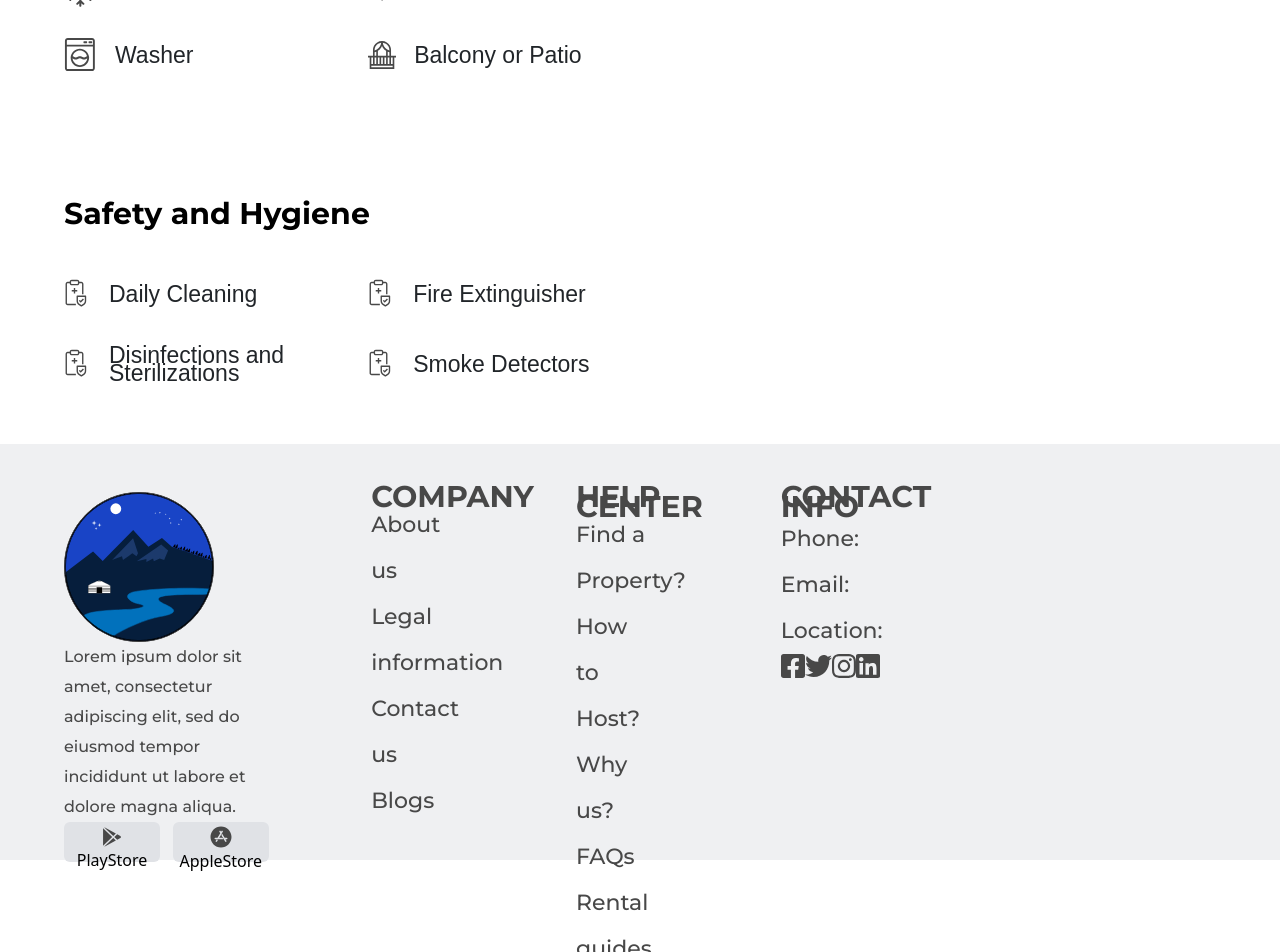
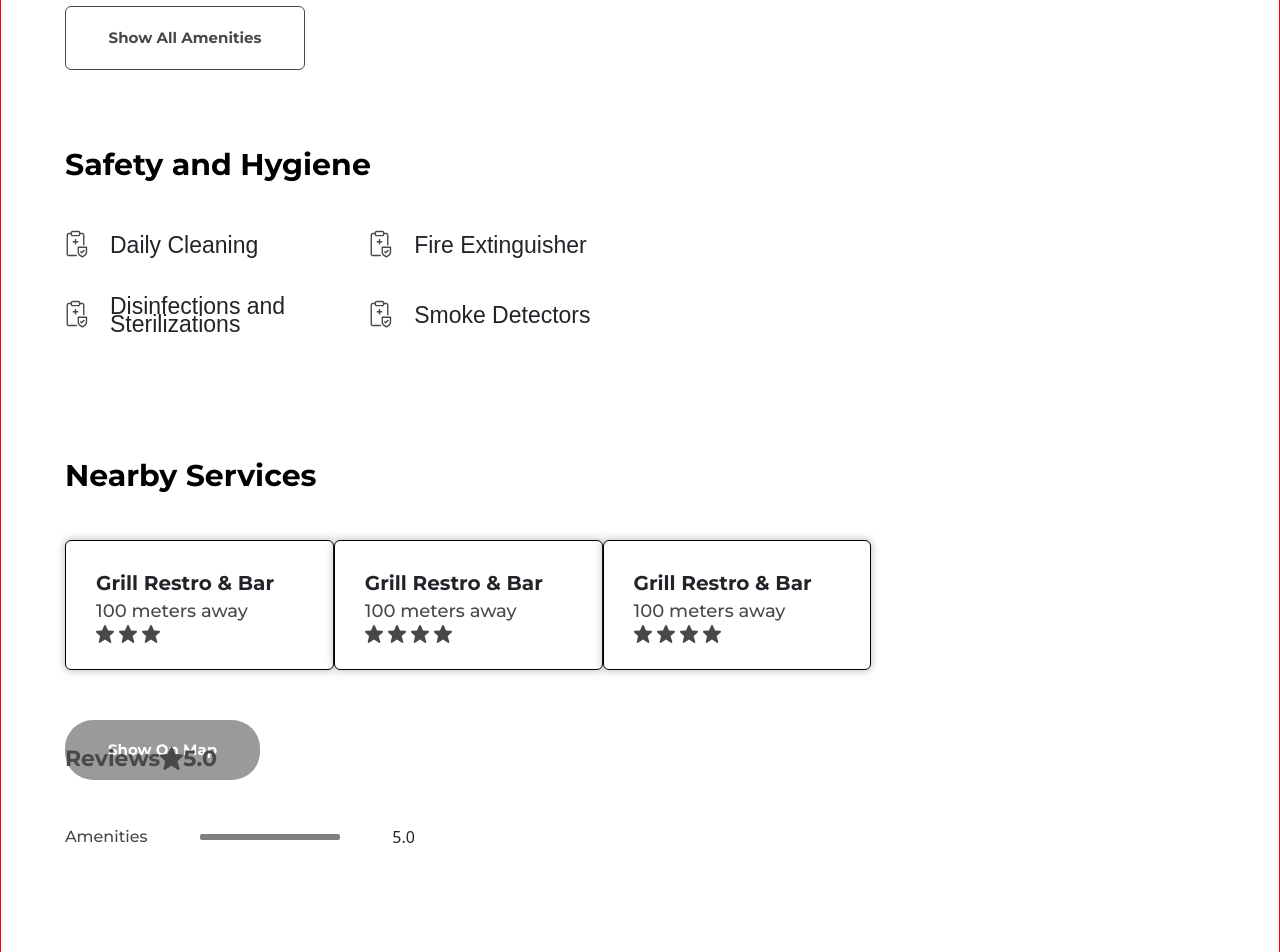
Before and after one commit to Dandarbaatar/Where-we, a React (Create React App) app in the folder Frontend/: page /detail in a window 1280 px wide. Shown: the part 1480-2432 px from the top of the page. Built offline with nearby package versions, Linux system fonts and the light colour scheme.

Commit message:
Detail Frontend

```diff
--- a/Frontend/src/App.css
+++ b/Frontend/src/App.css
@@ -215,7 +215,7 @@
 .Footer_container {
   width: 100vw;
   height: 52vh;
-
+  margin-top: 200px;
   background-color: #eff0f2;
   display: flex;
   align-items: center;
@@ -322,3 +322,43 @@
   font-size: 23px;
   line-height: 18px;
 }
+.displayFlex {
+  display: flex;
+  margin-right: 5px;
+  height: 18px;
+  width: 18px;
+}
+.displayNone {
+  display: none;
+}
+.serviceMain {
+  display: flex;
+  justify-content: center;
+  align-items: flex-start;
+  padding-left: 30px;
+  flex-direction: column;
+  border: 1px solid black;
+  height: 130px;
+  width: 300px;
+  box-shadow: 0px 0px 8px rgba(102, 104, 106, 0.5);
+  border-radius: 6px;
+  background-color: white;
+}
+.serviceHeader {
+  font-family: "Montserrat";
+  font-style: normal;
+  font-weight: 700;
+  font-size: 20px;
+}
+.serviceLocation {
+  font-family: "Montserrat";
+  font-style: normal;
+  font-weight: 500;
+  font-size: 18px;
+  color: #484848;
+}
+.serviceChild {
+  width: 50%;
+  display: flex;
+  align-items: center;
+}
--- /dev/null
+++ b/Frontend/src/components/detailDescription.jsx
@@ -0,0 +1,92 @@
+import "../css/detail.css";
+import { Amenities } from "../components/amenities";
+import washer from "../assets/washer.svg";
+import snow from "../assets/snow.svg";
+import kitchen from "../assets/kitchen.svg";
+import tv from "../assets/tv.svg";
+import wifi from "../assets/wifi.svg";
+import balcony from "../assets/balcony.svg";
+import check from "../assets/check.svg";
+import { ServicesBox } from "../components/servicesBox";
+
+export const DetailDescription = (props) => {
+  return (
+    // detailDescription ---->
+    <div className={props.mainClass || "displayNone"}>
+      {/* detailDescHeader ---> */}
+      <div className={props.headerClass || "displayNone"}>{props.header}</div>
+      {/* detailDescText ---> */}
+      <div className={props.textClass || "displayNone"}>{props.text}</div>
+      {/* detailDescAmenities ---> */}
+      <div className={props.amenities1 || "displayNone"}>
+        <div className="descAmenitiesMain">
+          <div className="descAmenitiesMainLeft">
+            <Amenities imgSrc={kitchen} text="Kitchen" />
+            <Amenities imgSrc={tv} text="Television with Voo" />
+          </div>
+          <div className="descAmenitiesMainLeft">
+            <Amenities imgSrc={snow} text="Air conditioner" />
+            <Amenities imgSrc={wifi} text="Free Wireless Internet" />
+          </div>
+          <div className="descAmenitiesMainLeft">
+            <Amenities imgSrc={washer} text="Washer" />
+            <Amenities imgSrc={balcony} text="Balcony or Patio" />
+          </div>
+        </div>
+        <div className="descAmenitiesMore"></div>
+      </div>
+      <div className={props.amenities2 || "displayNone"}>
+        <div className="descAmenitiesMain">
+          <div className="descAmenitiesMainLeft">
+            <Amenities imgSrc={check} text="Daily Cleaning" />
+            <Amenities imgSrc={check} text="Fire Extinguisher" />
+          </div>
+          <div className="descAmenitiesMainLeft">
+            <Amenities imgSrc={check} text="Disinfections and Sterilizations" />
+            <Amenities imgSrc={check} text="Smoke Detectors" />
+          </div>
+        </div>
+      </div>
+
+      <div className={props.serviceBoxes || "displayNone"}>
+        <ServicesBox
+          header="Grill Restro & Bar"
+          location="100 meters away"
+          star1="displayFlex"
+          star2="displayFlex"
+          star3="displayFlex"
+          // star4="displayFlex"
+          // star5="displayFlex"
+          // serviceMain --->
+          main={props.servicesBoxMain || "displayNone"}
+        />
+        <ServicesBox
+          header="Grill Restro & Bar"
+          location="100 meters away"
+          star1="displayFlex"
+          star2="displayFlex"
+          star3="displayFlex"
+          // star4="displayFlex"
+          star5="displayFlex"
+          // serviceMain --->
+          main={props.servicesBoxMain || "displayNone"}
+        />
+        <ServicesBox
+          header="Grill Restro & Bar"
+          location="100 meters away"
+          star1="displayFlex"
+          star2="displayFlex"
+          star3="displayFlex"
+          // star4="displayFlex"
+          star5="displayFlex"
+          // serviceMain --->
+          main={props.servicesBoxMain || "displayNone"}
+        />
+      </div>
+
+      <button className={props.buttonClass || "displayNone"}>
+        {props.button}
+      </button>
+    </div>
+  );
+};
--- /dev/null
+++ b/Frontend/src/components/reviewInfo.jsx
@@ -0,0 +1,11 @@
+import "../css/detail.css";
+
+export const ReviewInfo = (props) => {
+  return (
+    <div className="rewInfoMain">
+      <div className={props.textClass || "displayNone"}>{props.text}</div>
+      <div className={props.revLineClass || "reviewLine"}></div>
+      <div className="revNumber">{props.number}</div>
+    </div>
+  );
+};
--- /dev/null
+++ b/Frontend/src/components/servicesBox.jsx
@@ -0,0 +1,18 @@
+import "../App.css";
+import filledStar from "../assets/filledStar.svg";
+
+export const ServicesBox = (props) => {
+  return (
+    <div className={props.main || "displayNone"}>
+      <div className="serviceHeader">{props.header}</div>
+      <div className="serviceLocation">{props.location}</div>
+      <div className="serviceChild">
+        <img src={filledStar} alt="" className={props.star1 || "displayNone"} />
+        <img src={filledStar} alt="" className={props.star2 || "displayNone"} />
+        <img src={filledStar} alt="" className={props.star3 || "displayNone"} />
+        <img src={filledStar} alt="" className={props.star4 || "displayNone"} />
+        <img src={filledStar} alt="" className={props.star5 || "displayNone"} />
+      </div>
+    </div>
+  );
+};
--- a/Frontend/src/css/detail.css
+++ b/Frontend/src/css/detail.css
@@ -5,14 +5,14 @@ body {
 }
 .detailContainer {
   width: 100vw;
-  height: 100vh;
+  height: max-content;
   background-color: rgb(255, 255, 255);
+  border: 1px solid red;
 }
 .detailHeroDad {
   display: flex;
   justify-content: center;
   align-items: center;
-  /* border: 1px solid red; */
   width: 100vw;
   height: 60vh;
 }
@@ -110,7 +110,7 @@ body {
   /* justify-content: space-around; */
   justify-content: center;
   align-items: center;
-  margin-top: 100px;
+  margin-top: 200px;
 }
 .descHeaderDad {
   width: 90%;
@@ -323,3 +323,100 @@ body {
   align-items: center;
   height: 80px;
 }
+.displayNone {
+  display: none;
+}
+.detailDescriptionService {
+  display: flex;
+  /* align-items: center; */
+  width: 90%;
+  height: max-content;
+  flex-direction: column;
+  /* border: 1px solid red; */
+}
+.serviceBoxes {
+  display: flex;
+  flex-direction: row;
+  /* border: 1px solid black; */
+  width: 70%;
+  justify-content: space-between;
+}
+.showOnMap {
+  width: 195px;
+  height: 60px;
+  background: #9a9a9a;
+  border-radius: 28px;
+  border: none;
+  font-family: "Montserrat";
+  font-style: normal;
+  font-weight: 700;
+  font-size: 15px;
+  line-height: 18px;
+  color: #ffffff;
+  margin-top: 50px;
+}
+.amenitiesButton {
+  width: 240px;
+  height: 100px;
+  background: #ffffff;
+  border: 1px solid #484848;
+  border-radius: 6px;
+  font-family: "Montserrat";
+  font-style: normal;
+  font-weight: 600;
+  font-size: 15px;
+  line-height: 18px;
+  margin-bottom: 50px;
+  color: #484848;
+}
+.detailReview {
+  /* border: 1px solid purple; */
+  margin-top: 200px;
+  width: 100%;
+  display: flex;
+  justify-content: center;
+  height: max-content;
+}
+.detailReviewSon {
+  width: 90%;
+}
+.reviewHeader {
+  font-family: "Montserrat";
+  font-style: normal;
+  font-weight: 700;
+  font-size: 22px;
+  line-height: 27px;
+  color: #484848;
+  width: 70%;
+  width: 12%;
+  display: flex;
+  justify-content: space-between;
+  align-items: center;
+  margin-bottom: 50px;
+}
+.revInfoText {
+  display: flex;
+  justify-content: center;
+  align-items: center;
+  font-family: "Montserrat";
+  font-style: normal;
+  font-weight: 500;
+  font-size: 16px;
+  line-height: 20px;
+  color: #484848;
+}
+.rewInfoMain {
+  display: flex;
+  /* border: 1px solid black; */
+  width: 350px;
+  height: 30px;
+  justify-content: space-between;
+  align-items: center;
+}
+.revInfoLine5 {
+  border: 3px solid gray;
+  width: 140px;
+  height: 2px;
+  background: #9a9a9a;
+  border-radius: 2px;
+}
--- a/Frontend/src/pages/Detail.jsx
+++ b/Frontend/src/pages/Detail.jsx
@@ -10,21 +10,15 @@ import car from "../assets/carsvg.svg";
 import pet from "../assets/petsvg.svg";
 import property from "../assets/property.svg";
 import phone from "../assets/phone.svg";
-import { Amenities } from "../components/amenities";
-import washer from "../assets/washer.svg";
-import check from "../assets/check.svg";
-import snow from "../assets/snow.svg";
-import kitchen from "../assets/kitchen.svg";
-import tv from "../assets/tv.svg";
-import wifi from "../assets/wifi.svg";
-import balcony from "../assets/balcony.svg";
 import Footer from "../components/footer.jsx";
+import { DetailDescription } from "../components/detailDescription";
+import filledStar from "../assets/filledStar.svg";
+import { ReviewInfo } from "../components/reviewInfo";
 
 export const Detail = () => {
   return (
     <div className="detailContainer">
       <Header />
-
       <div className="detailHeroDad">
         <div className="detailHero">
           <div
@@ -79,7 +73,6 @@ export const Detail = () => {
         </div>
       </div>
       <div className="detailDesc">
-        {/* <div className="descHeaderDad"> */}
         <div className="descHeader">
           <div className="descHeaderLeft">
             <div className="descHeaderLeftSon">
@@ -128,9 +121,68 @@ export const Detail = () => {
             </div>
           </div>
         </div>
+        <DetailDescription
+          mainClass="detailDescription"
+          headerClass="detailDescHeader"
+          header="Apartment Description"
+          textClass="detailDescText"
+          text="Lorem ipsum dolor sit amet, consectetur adipiscing elit, sed do
+        eiusmod tempor incididunt ut labore et dolore magna aliqua. Ut enim
+        ad minim veniam, quis nostrud exercitation ullamco laboris nisi ut
+        aliquip ex ea commodo consequat."
+        />
+        <DetailDescription
+          mainClass="detailDescription"
+          headerClass="detailDescHeader"
+          header="Offered Amenities"
+          amenities1="detailDescAmenities"
+          buttonClass="amenitiesButton"
+          button="Show All Amenities"
+        />
+        <DetailDescription
+          mainClass="detailDescription"
+          headerClass="detailDescHeader"
+          header="Safety and Hygiene"
+          amenities2="detailDescAmenities"
+        />
+        <DetailDescription
+          mainClass="detailDescriptionService"
+          headerClass="detailDescHeader"
+          header="Nearby Services"
+          servicesBoxMain="serviceMain"
+          serviceBoxes="serviceBoxes"
+          buttonClass="showOnMap"
+          button="Show On Map"
+        />
+      </div>
+      <div className="detailReview">
+        <div className="detailReviewSon">
+          <div className="reviewHeader">
+            Reviews{" "}
+            <img
+              src={filledStar}
+              alt=""
+              style={{ height: "23px", width: "23px" }}
+            />{" "}
+            5.0
+          </div>
+          <ReviewInfo
+            textClass="revInfoText"
+            revLineClass="revInfoLine5"
+            number="5.0"
+            text="Amenities"
+          />
+        </div>
+      </div>
+      <Footer />
+    </div>
+  );
+};
 
-        {/* </div> */}
-        <div className="detailDescription">
+///    JIAHAN BOLHI HUVILBAR NI GSH HAHA ------>
+
+{
+  /* <div className="detailDescription">
           <div className="detailDescHeader">Apartment Description</div>
           <div className="detailDescText">
             Lorem ipsum dolor sit amet, consectetur adipiscing elit, sed do
@@ -144,8 +196,10 @@ export const Detail = () => {
             ad minim veniam, quis nostrud exercitation ullamco laboris nisi ut
             aliquip ex ea commodo consequat.
           </div>
-        </div>
-        <div className="detailDescription">
+        </div> */
+}
+{
+  /* <div className="detailDescription">
           <div className="detailDescHeader">Offered Amenities</div>
           <div className="detailDescAmenities">
             <div className="descAmenitiesMain">
@@ -164,8 +218,10 @@ export const Detail = () => {
             </div>
             <div className="descAmenitiesMore"></div>
           </div>
-        </div>
-        <div className="detailDescription">
+        </div> */
+}
+{
+  /* <div className="detailDescription">
           <div className="detailDescHeader">Safety and Hygiene</div>
           <div className="detailDescAmenities">
             <div className="descAmenitiesMain">
@@ -183,9 +239,37 @@ export const Detail = () => {
             </div>
             <div className="descAmenitiesMore"></div>
           </div>
-        </div>
-      </div>
-      <Footer />
-    </div>
-  );
-};
+        </div> */
+}
+{
+  /* <div className="detailDescription">
+          <div className="detailDescHeader">Nearby Services</div>
+          <ServicesBox
+            header="Grill Restro & Bar"
+            location="100 meters away"
+            star1="displayFlex"
+            star2="displayFlex"
+            star3="displayFlex"
+            // star4="displayFlex"
+            // star5="displayFlex"
+          />
+          <ServicesBox
+            header="Grill Restro & Bar"
+            location="100 meters away"
+            star1="displayFlex"
+            star2="displayFlex"
+            star3="displayFlex"
+            // star4="displayFlex"
+            // star5="displayFlex"
+          />
+          <ServicesBox
+            header="Grill Restro & Bar"
+            location="100 meters away"
+            star1="displayFlex"
+            star2="displayFlex"
+            star3="displayFlex"
+            // star4="displayFlex"
+            // star5="displayFlex"
+          />
+        </div> */
+}
```
Also changed, not shown: Frontend/src/assets/filledStar.svg (added).
